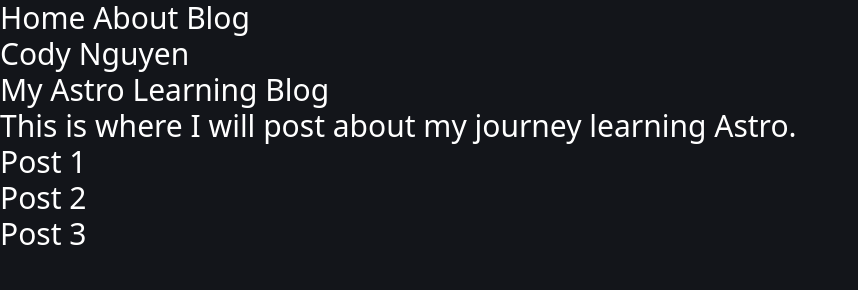
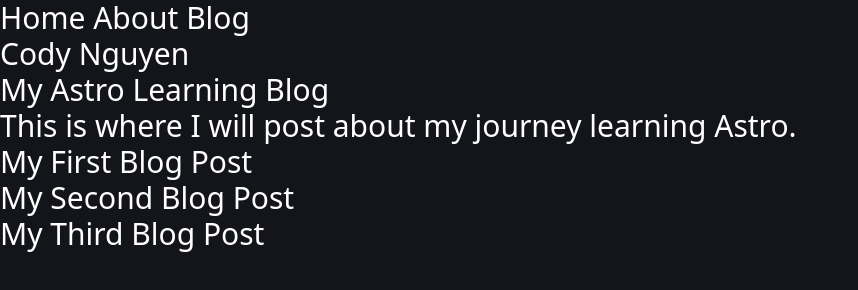
Before and after one commit to CodyKN/codykn.github.io, an Astro site: page /blog in a window 1280 px wide. Shown: the whole page, without its empty margins (0-858 px from the left). Built offline with nearby package versions, Linux system fonts and the light colour scheme; Astro itself is replaced by a stand-in of ours.

Commit message:
more tutorial stuff

```diff
--- a/src/pages/blog.astro
+++ b/src/pages/blog.astro
@@ -1,5 +1,6 @@
 ---
 import Layout from '../layouts/Layout.astro';
+const allPosts = await Astro.glob('./posts/*.md');
 ---
 
 <Layout title="Blog | :^)">
@@ -10,9 +11,7 @@ import Layout from '../layouts/Layout.astro';
 		<h1>My Astro Learning Blog</h1>
 		<p>This is where I will post about my journey learning Astro.</p>
 		<ul>
-			<li><a href="/posts/post-1/">Post 1</a></li>
-			<li><a href="/posts/post-2/">Post 2</a></li>
-			<li><a href="/posts/post-3/">Post 3</a></li>
+			{allPosts.map((post) => <li><a href={post.url}>{post.frontmatter.title}</a></li>)}
 		</ul>
 	</main>
 </Layout>
--- a/src/pages/posts/post-1.md
+++ b/src/pages/posts/post-1.md
@@ -1,4 +1,5 @@
 ---
+layout: ../../layouts/Layout.astro
 title: 'My First Blog Post'
 pubDate: 2022-07-01
 description: 'This is the first post of my new Astro blog.'
--- a/src/pages/posts/post-2.md
+++ b/src/pages/posts/post-2.md
@@ -1,4 +1,5 @@
 ---
+layout: ../../layouts/Layout.astro
 title: My Second Blog Post
 author: Astro Learner
 description: "After learning some Astro, I couldn't stop!"
--- a/src/pages/posts/post-3.md
+++ b/src/pages/posts/post-3.md
@@ -1,4 +1,5 @@
 ---
+layout: ../../layouts/Layout.astro
 title: My Third Blog Post
 author: Astro Learner
 description: "I had some challenges, but asking in the community really helped!"
```
